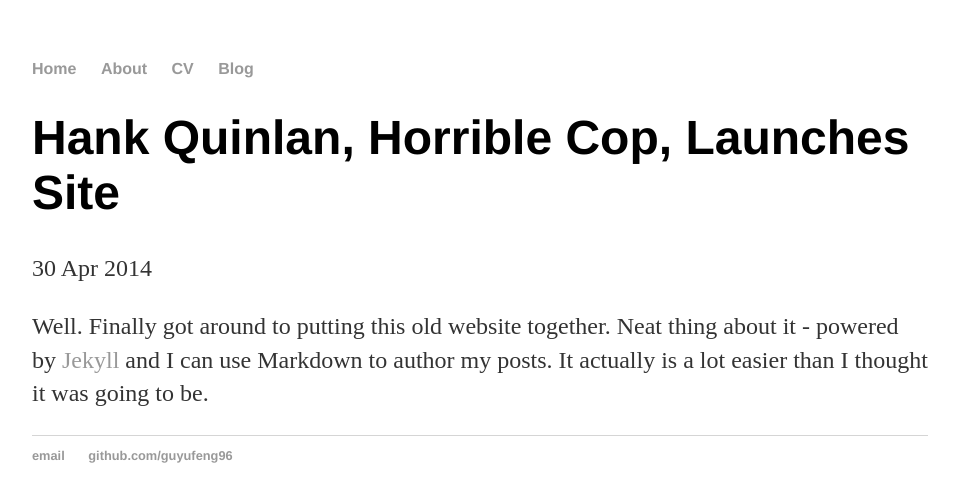
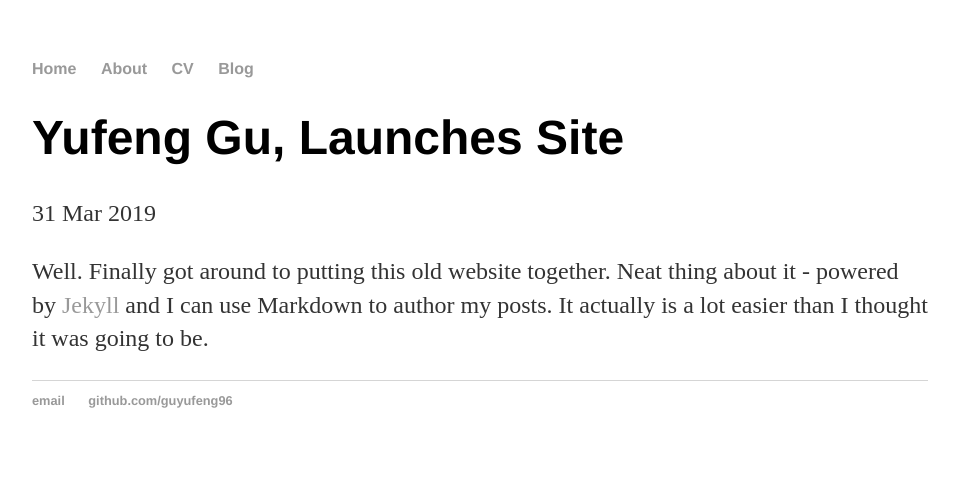
Before and after one commit to guyufeng96/guyufeng.github.io, a Jekyll site: the page built from _posts/2019-03-31-yufeng-gu-site-launched.md, in a window 1280 px wide. Shown: the top 502 px of the page, without its empty margins (160-1119 px from the left). Built offline with Jekyll 4.4.1, drawn with Linux system fonts in a browser that asks for light colours.

Commit message:
Update 2019-03-31-yufeng-gu-site-launched.md

```diff
--- a/_posts/2019-03-31-yufeng-gu-site-launched.md
+++ b/_posts/2019-03-31-yufeng-gu-site-launched.md
@@ -1,7 +1,7 @@
 ---
 layout: post
-title: "Hank Quinlan, Horrible Cop, Launches Site"
-date: 2014-04-30
+title: "Yufeng Gu, Launches Site"
+date: 2019-03-31
 ---
 
 Well. Finally got around to putting this old website together. Neat thing about it - powered by [Jekyll](http://jekyllrb.com) and I can use Markdown to author my posts. It actually is a lot easier than I thought it was going to be.
```
